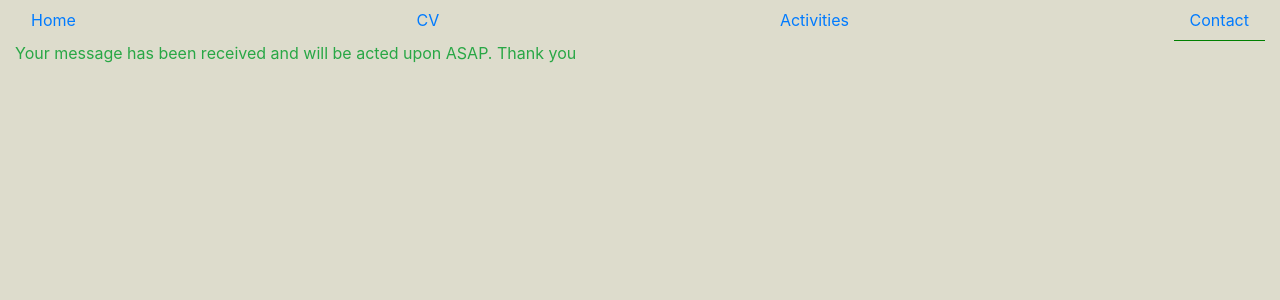
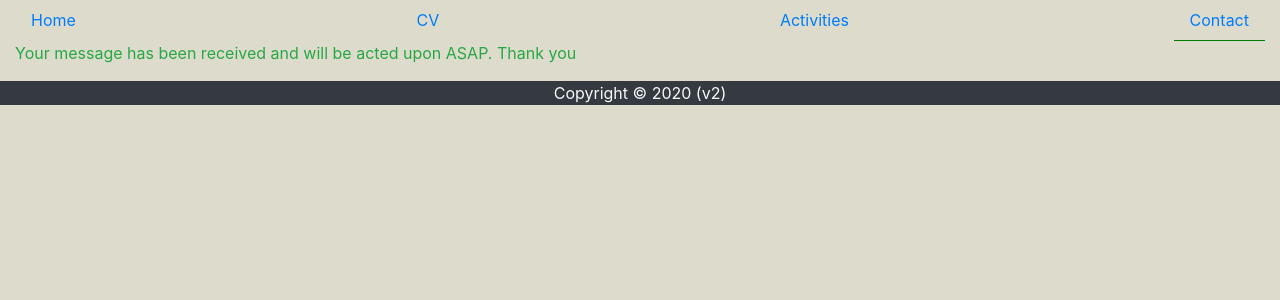
Before and after one commit to Wachiye/personal-blog, a PHP site: page /messages.php in a window 1280 px wide. Shown: the part 56-356 px from the top of the page. Run offline with PHP 8.4, Linux system fonts and the light colour scheme.

Commit message:
Update messages.php

```diff
--- a/messages.php
+++ b/messages.php
@@ -61,3 +61,11 @@
                           <p class="text-success">Your message has been received and will be acted upon ASAP. Thank you
                         </div>
                 </div>
+                <div class="row">
+			<div class="col-12  bg-dark text-light text-center push-bottom">
+				<div>Copyright &copy; 2020 (v2)</div>
+			</div>
+		</div>
+	</div>
+</body>
+</html>
```
